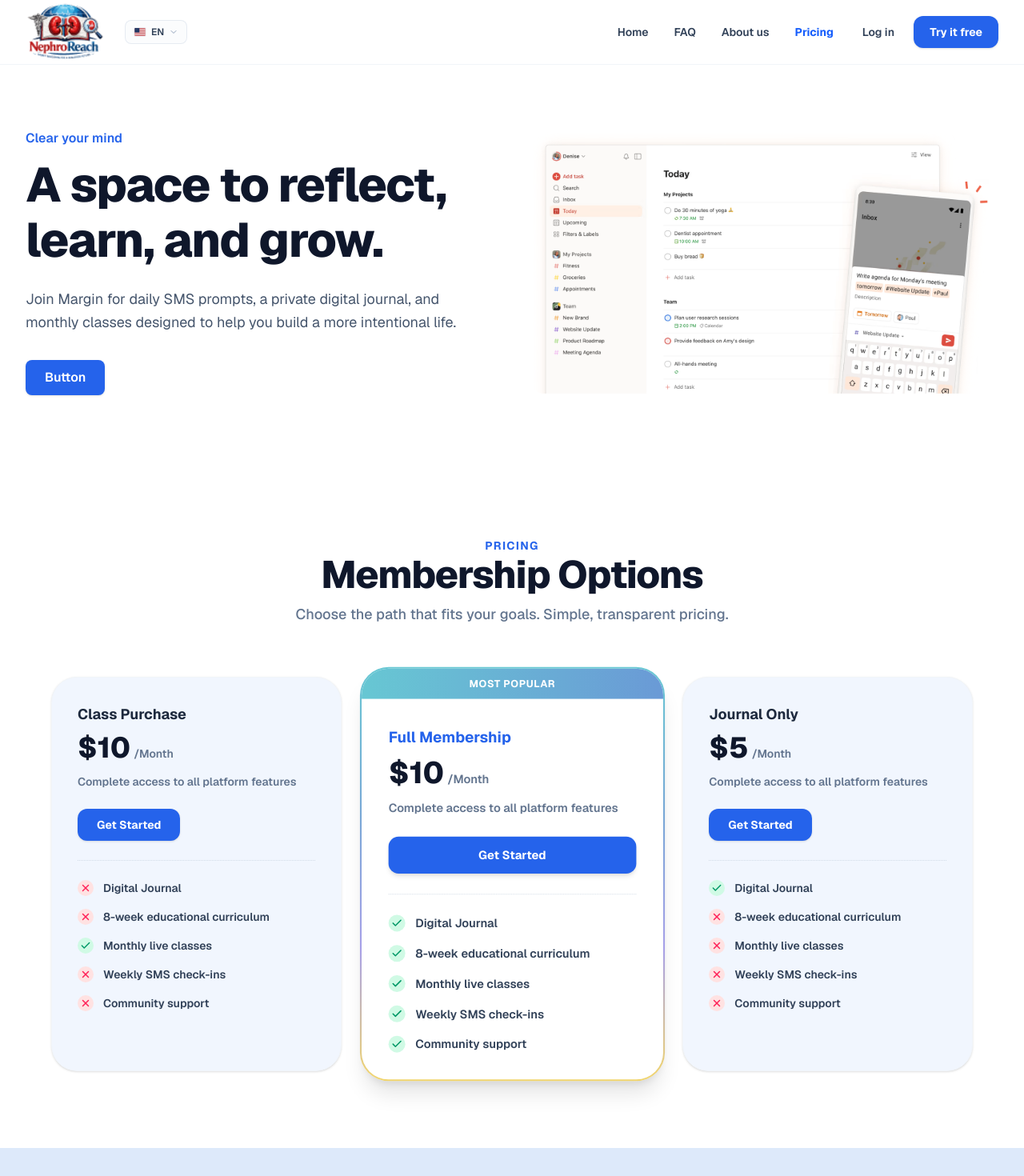
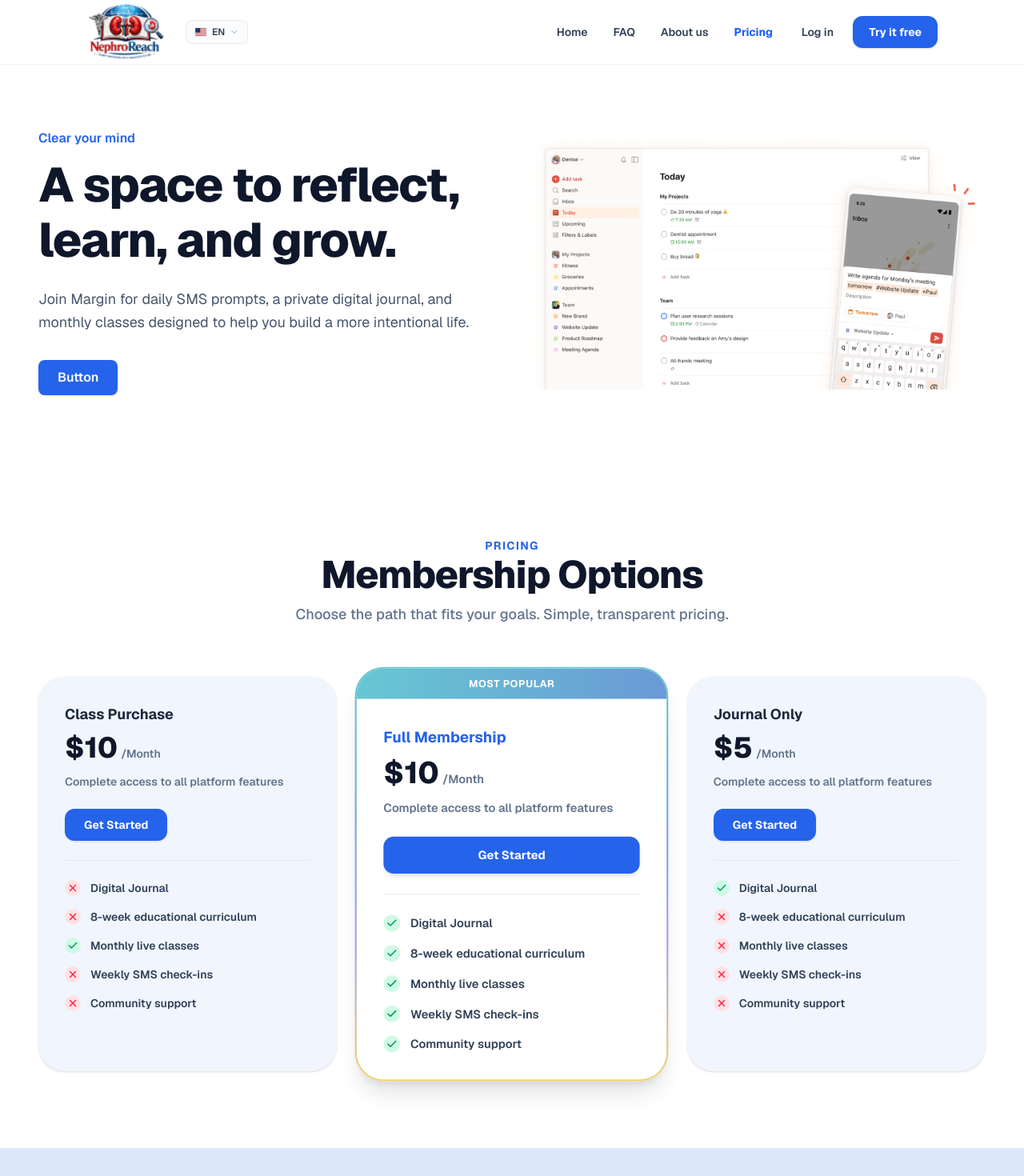
Before and after one commit to mahmud-gitcode/Nephro-reach, a Next.js app: page /pricing in a window 1280 px wide. Shown: the top 1470 px of the page at 80% size. Built offline with nearby package versions, Linux system fonts and the light colour scheme.

Commit message:
feat: implement FAQ, About Us pages and key homepage components including layout, pricing, and member features

```diff
--- a/app/about-us/page.tsx
+++ b/app/about-us/page.tsx
@@ -31,7 +31,7 @@ export default function AboutUsPage() {
       <div>
         <Header />
 
-        <main className="relative w-full max-w-[1404px] mx-auto px-4 sm:px-6 lg:px-8 py-12 md:py-16">
+        <main className="relative w-full px-4 sm:px-6 md:px-10 lg:px-12 py-12 md:py-16">
           <div className="grid grid-cols-1 lg:grid-cols-2 gap-12 items-center relative z-10">
 
             {/* Left Column - Contact Form */}
--- a/app/faq/page.tsx
+++ b/app/faq/page.tsx
@@ -31,7 +31,7 @@ export default function FAQPage() {
       <div>
         <Header />
 
-        <main className="max-w-[1404px] mx-auto px-4 sm:px-6 lg:px-8 py-8 space-y-12">
+        <main className="w-full px-4 sm:px-6 md:px-10 lg:px-12 py-8 space-y-12">
           {/* FAQ Hero Banner */}
           <div className="relative rounded-[24px] overflow-hidden bg-gradient-to-r from-[#DDE9FA] via-[#E8F1FC] to-[#D5E4F9] p-8 sm:p-12 lg:p-16 border border-blue-100/50 shadow-sm">
             {/* Soft decorative background shape */}
--- a/components/homePage/ContactUs.tsx
+++ b/components/homePage/ContactUs.tsx
@@ -10,7 +10,7 @@ export default function ContactUs() {
 
   return (
     <section className="relative w-full bg-[#DDE9FA] pt-12 pb-0">
-      <div className="max-w-[1404px] mx-auto px-4 sm:px-6 lg:px-8">
+      <div className="w-full px-4 sm:px-6 md:px-10 lg:px-12">
         {/* Container with Section.png background & Footer matching background color */}
         <div className="relative overflow-hidden w-full min-h-[320px] sm:min-h-[380px] md:min-h-[420px] flex items-center justify-center rounded-none bg-[#DDE9FA]">
 
--- a/components/homePage/Hero.tsx
+++ b/components/homePage/Hero.tsx
@@ -10,9 +10,9 @@ export default function Hero() {
   const { t } = useLanguage();
 
   return (
-    <section className="relative pt-8 pb-20 px-4 sm:px-6 lg:px-8 max-w-[1404px] mx-auto">
+    <section className="relative pt-6 pb-16 px-4 sm:px-6 lg:px-12 w-full">
       {/* Container Card with background image Container.png */}
-      <div className="relative rounded-[16px] border border-slate-100 shadow-[0_15px_40px_rgba(0,0,0,0.02)] overflow-hidden w-full h-[570px] flex items-center justify-end px-6 sm:px-12 md:px-[71px]">
+      <div className="relative rounded-[24px] border border-slate-100 shadow-[0_15px_40px_rgba(0,0,0,0.02)] overflow-hidden w-full min-h-[480px] sm:min-h-[550px] lg:h-[600px] flex items-center justify-end px-6 sm:px-12 md:px-16 lg:px-20">
 
         {/* Background Image Container.png */}
         <Image
@@ -24,7 +24,7 @@ export default function Hero() {
         />
 
         {/* Text content aligned to the right */}
-        <div className="relative z-10 w-full lg:max-w-[50%] flex flex-col justify-center">
+        <div className="relative z-10 w-full lg:w-1/2 flex flex-col justify-center">
           {/* Text Content */}
           <div className="space-y-6 text-left bg-white/70 lg:bg-transparent backdrop-blur-md lg:backdrop-blur-none p-6 sm:p-8 lg:p-0 rounded-3xl border border-white/50 lg:border-none shadow-xl lg:shadow-none">
             <div className="inline-flex items-center gap-2 px-3.5 py-1.5 rounded-full bg-blue-50 border border-blue-100 text-blue-600 text-xs font-bold tracking-wide uppercase">
--- a/components/homePage/Pricing.tsx
+++ b/components/homePage/Pricing.tsx
@@ -10,7 +10,7 @@ export default function Pricing() {
 
   return (
     <section id="pricing" className="w-full bg-white py-16 md:py-24 scroll-mt-20">
-      <div className="mx-auto max-w-[1404px] px-4 sm:px-6 lg:px-8">
+      <div className="w-full px-4 sm:px-6 lg:px-12">
 
         {/* Section Title */}
         <div className="text-center space-y-3 mb-16 max-w-3xl mx-auto">
@@ -26,7 +26,7 @@ export default function Pricing() {
         </div>
 
         {/* Pricing Cards Grid */}
-        <div className="grid grid-cols-1 md:grid-cols-3 gap-8 items-stretch max-w-6xl mx-auto">
+        <div className="grid grid-cols-1 md:grid-cols-3 gap-8 items-stretch w-full">
 
           {/* Card 1: Class Purchase */}
           <div className="rounded-[32px] border border-slate-100 bg-[#F1F6FE] p-8 flex flex-col justify-between shadow-sm hover:shadow-md transition-all duration-300">
--- a/components/homePage/PricingHero.tsx
+++ b/components/homePage/PricingHero.tsx
@@ -9,12 +9,12 @@ export default function PricingHero() {
   const { t } = useLanguage();
 
   return (
-    <section className="w-full bg-white py-10 md:py-16 lg:py-20">
-      <div className="mx-auto max-w-[1404px] px-4 sm:px-6 lg:px-8">
+    <section className="w-full bg-white py-10 md:py-16 lg:py-20 px-4 sm:px-6 lg:px-12">
+      <div className="w-full">
         <div className="grid grid-cols-1 lg:grid-cols-2 gap-8 lg:gap-12 items-center">
 
           {/* Left Column: Text Content */}
-          <div className="flex flex-col items-start text-left max-w-xl">
+          <div className="flex flex-col items-start text-left w-full">
             <span className="text-[#2563EB] text-sm sm:text-base font-semibold mb-3">
               {t("pricingHero.badge")}
             </span>
@@ -22,7 +22,7 @@ export default function PricingHero() {
               {t("pricingHero.titleLine1")} <br className="hidden sm:inline" />
               {t("pricingHero.titleLine2")}
             </h1>
-            <p className="text-slate-600 text-base sm:text-lg leading-relaxed font-normal mb-8">
+            <p className="text-slate-600 text-base sm:text-lg leading-relaxed font-normal mb-8 max-w-2xl">
               {t("pricingHero.description")}
             </p>
             <div>
@@ -37,7 +37,7 @@ export default function PricingHero() {
 
           {/* Right Column: Hero Image (pricing.png) */}
           <div className="relative w-full flex justify-center lg:justify-end">
-            <div className="relative w-full max-w-[640px]">
+            <div className="relative w-full">
               <Image
                 src="/images/pricing.png"
                 alt="A space to reflect, learn, and grow"
--- a/components/homePage/WhatMembersGet.tsx
+++ b/components/homePage/WhatMembersGet.tsx
@@ -9,7 +9,7 @@ export default function WhatMembersGet() {
 
   return (
     <section id="features" className="w-full border-y border-slate-100 bg-[#EEF3FA] py-20 md:py-24">
-      <div className="mx-auto max-w-[1180px] px-6 md:px-8">
+      <div className="w-full px-4 sm:px-6 md:px-10 lg:px-12">
         <div className="mb-12 md:mb-16 text-center space-y-3 max-w-[760px] mx-auto">
           <span className="inline-flex items-center rounded-md px-2 py-0.5 text-[13px] font-semibold text-blue-600">
             {t("whatMembersGet.badge")}
--- a/components/layout/Footer.tsx
+++ b/components/layout/Footer.tsx
@@ -9,8 +9,8 @@ export default function Footer() {
   const { t } = useLanguage();
 
   return (
-    <footer className="bg-[#DDE9FA] border-t border-blue-100/50 py-16 px-4 sm:px-6 lg:px-8">
-      <div className="max-w-[1404px] mx-auto grid grid-cols-1 md:grid-cols-4 gap-12">
+    <footer className="bg-[#DDE9FA] border-t border-blue-100/50 py-16 px-4 sm:px-6 md:px-10 lg:px-12 w-full">
+      <div className="w-full grid grid-cols-1 md:grid-cols-4 gap-12">
 
         {/* Logo & Description */}
         <div className="md:col-span-2 space-y-6">
@@ -100,7 +100,7 @@ export default function Footer() {
 
       </div>
 
-      <div className="max-w-[1404px] mx-auto mt-12 pt-8 border-t border-slate-300/40 text-center text-xs text-slate-600 font-semibold">
+      <div className="w-full mt-12 pt-8 border-t border-slate-300/40 text-center text-xs text-slate-600 font-semibold">
         <span>© 2025 NephroReach. {t("footer.rights")}</span>
       </div>
     </footer>
--- a/components/layout/Header.tsx
+++ b/components/layout/Header.tsx
@@ -74,8 +74,8 @@ export default function Header() {
   };
 
   return (
-    <header className="sticky top-0 z-50 bg-white/90 backdrop-blur-md border-b border-slate-100 transition-all duration-300">
-      <div className="max-w-[1404px] mx-auto px-4 sm:px-6 lg:px-8 h-20 flex items-center justify-between">
+    <header className="sticky top-0 z-50 bg-white/90 backdrop-blur-md border-b border-slate-100 transition-all duration-300 w-full px-15">
+      <div className="w-full px-4 sm:px-6 lg:px-12 h-20 flex items-center justify-between">
 
         {/* Left Group: Logo + Language Selector */}
         <div className="flex items-center gap-4 sm:gap-6">
```
Also changed, not shown: components/homePage/Engagement.tsx (+5 -5 lines), components/homePage/HowItWorks.tsx (+6 -6 lines), public/images/logo.svg (added).
